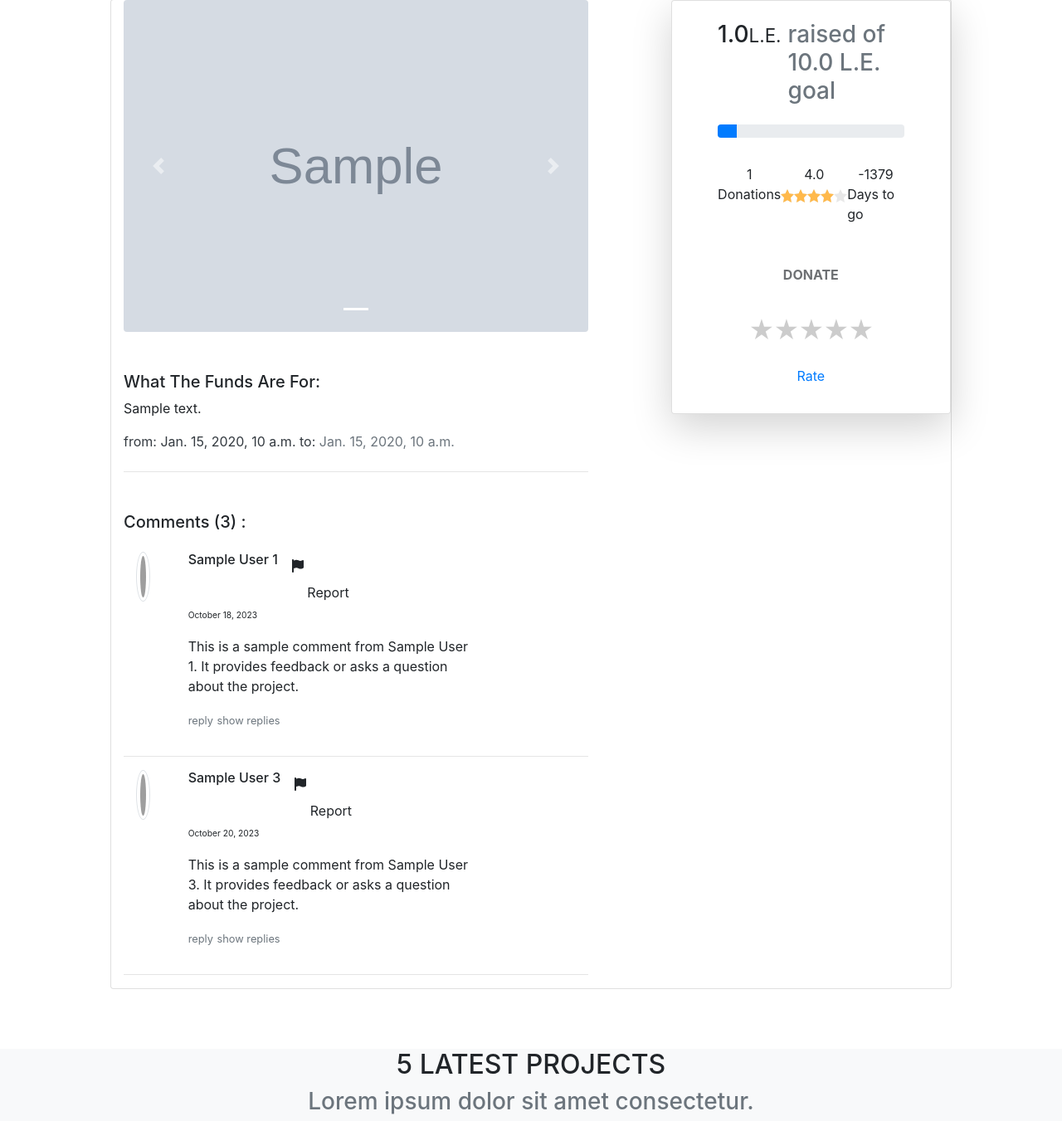
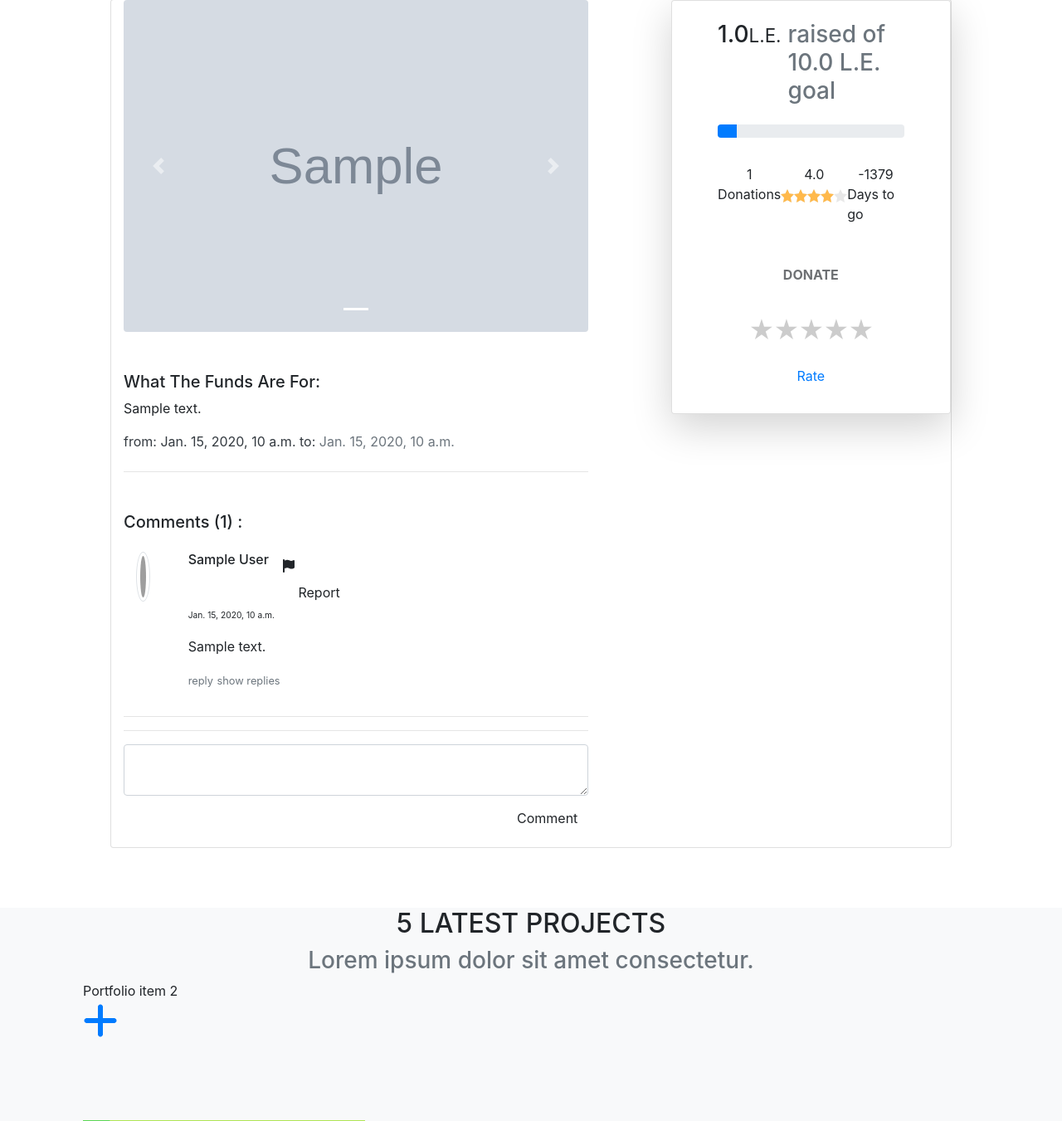
Before and after one commit to enasMetwaly/crowd_funding, a Django app: page /main/details/1 in a window 1280 px wide; the page is wider, and only the part inside the window is pictured. Shown: the part 379-1730 px from the top of that part at 83% size. Run offline with Django 4.2, Linux system fonts and the light colour scheme; tables that the repository leaves empty hold one stand-in row (values such as "Sample post"); grey boxes marked "Sample" are stand-in pictures; some libraries are stand-ins or nearby versions; grey boxes are pictures that could not be loaded.

Commit message:
adding commints and replies

```diff
--- a/mainproject/models.py
+++ b/mainproject/models.py
@@ -1,8 +1,5 @@
 from django.db import models
-from django.contrib.auth.models import User
 from django.conf import settings
-# from apps.authentication.models import Register
-from django.contrib.auth.models import User
 
 class Tag(models.Model):
     name=models.CharField(max_length=100)
@@ -27,9 +24,6 @@ class Project(models.Model):
     start_time=models.DateTimeField()
     end_time=models.DateTimeField()
     tags=models.ManyToManyField(Tag,null=True, blank=True)
-    # tag =
-
-    # images=models.ManyToManyField('Pictures')
     catogrey=models.ForeignKey(Catogrey , on_delete=models.CASCADE, blank=True, null=True)
 
 
--- a/mainproject/templates/mainproject/details.html
+++ b/mainproject/templates/mainproject/details.html
@@ -58,9 +58,10 @@
                 <span class="text-sm text-dark"> to: </span>{{project.end_time}}</p>
 
               <hr class="my-4" />
-
-              <h5 class="mt-5">Comments (3) :</h5>
+              <!-- Comments -->
+              <h5 class="mt-5">Comments ({{ comments|length }}) :</h5>
               <ul class="list-unstyled mt-4">
+                {%for comment in comments%}
                 <li class="">
                   <div class="comment d-flex">
                     <div class="col-md-1">
@@ -68,10 +69,12 @@
                     </div>
                     <div class="col-md-8 mx-3">
                       <h6 class="comment-header mb-0 d-flex">
-                        Sample User 1
+                        {{ comment.user|title }}
                         <div class="">
+
                           <!-- Report Comment -->
-                          <form action="#" method="POST" class="mx-3">
+                          <form action="{% url 'create_comment_report' comment.id %}" method="POST" class="mx-3">
+                            {%csrf_token%}
                             <button type="submit" class="btn btn-transparent shadow-none text-center mt-2 p-0"><i
                                 class="fa-solid fa-flag"></i>
                               Report
@@ -80,31 +83,33 @@
                         </div>
                       </h6>
                       <p class="comment-time">
-                        <small><small>October 18, 2023</small></small>
+                        <small><small>{{ comment.created_at }}</small></small>
                       </p>
                       <p class="comment-content">
-                        This is a sample comment from Sample User 1. It provides feedback or asks a question about the project.
+                        {{comment.comment}}
                       </p>
                       <p>
                         <a class="text-decoration-underline text-secondary" data-toggle="collapse"
-                          href="#collapseExample1add_replies" role="button" aria-expanded="false"
+                          href="#collapseExample1add_replies{{ forloop.counter }}add_replies" role="button" aria-expanded="false"
                           aria-controls="collapseExample"><small>reply</small></a>
 
                         <a class="text-decoration-underline text-secondary" data-toggle="collapse"
-                          href="#collapseExample1show_replies" role="button" aria-expanded="false"
+                          href="#collapseExample1show_replies{{ forloop.counter }}show_replies" role="button" aria-expanded="false"
                           aria-controls="collapseExample"><small>show replies</small></a>
                       </p>
-                      <div class="collapse" id="collapseExample1add_replies">
-                        <form class="d-flex flex-column align-items-end" method="post" action="#">
-                          <textarea id="" name="reply1" rows="2" class="col-md-12 form-control"></textarea>
-                          <button type="submit" class="btn bg-gradient-light w-20 mt-2">
-                            reply
-                          </button>
+                      <div class="collapse" id="collapseExample1add_replies{{ forloop.counter }}add_replies">
+                        <form action="{% url 'create_comment_reply' comment.id %}" method="POST" class="mx-3">
+                            {% csrf_token %}
+                            <textarea id="replyTextArea{{ forloop.counter }}" name="reply" rows="2" class="col-md-12 form-control"></textarea>
+                            <button type="submit" class="btn bg-gradient-light w-20 mt-2">Reply</button>
                         </form>
-                      </div>
-                      <div class="collapse" id="collapseExample1show_replies">
+                    </div>
+
+                      <div class="collapse" id="collapseExample1show_replies{{ forloop.counter }}show_replies">
                         <hr class="my-0" />
                         <ul class="list-unstyled mt-1">
+                          {%for reply in replies%}
+                          {%if reply.comment_id == comment.id %}
                           <li class=" mt-1">
                             <div class="comment d-flex">
                               <div class="col-md-1">
@@ -112,91 +117,37 @@
                               </div>
                               <div class="col-md-8 mx-3">
                                 <h6 class="comment-header mb-0">
-                                  Sample User 2
+                                  {{ reply.user|title }}
                                 </h6>
                                 <p class="comment-time">
-                                  <small><small>October 19, 2023</small></small>
+                                  <small><small>{{ reply.created_at }}</small></small>
                                 </p>
                                 <p class="comment-content">
-                                  This is a sample reply from Sample User 2 to Sample User 1's comment. It provides additional information.
+                                  {{reply.reply}}
                                 </p>
                               </div>
                             </div>
                           </li>
+                          {%else%}
+                          {%endif%}
+                          {%endfor%}
                         </ul>
                       </div>
                     </div>
                   </div>
                   <hr />
                 </li>
-                <li class="">
-                  <div class="comment d-flex">
-                    <div class="col-md-1">
-                      <img class="rounded-circle img-thumbnail" src="sample-user3.jpg" style="width: 60px;height:60px;"/>
-                    </div>
-                    <div class="col-md-8 mx-3">
-                      <h6 class="comment-header mb-0 d-flex">
-                        Sample User 3
-                        <div class="">
-                          <!-- Report Comment -->
-                          <form action="#" method="POST" class="mx-3">
-                            <button type="submit" class="btn btn-transparent shadow-none text-center mt-2 p-0"><i
-                                class="fa-solid fa-flag"></i>
-                              Report
-                            </button>
-                          </form>
-                        </div>
-                      </h6>
-                      <p class="comment-time">
-                        <small><small>October 20, 2023</small></small>
-                      </p>
-                      <p class="comment-content">
-                        This is a sample comment from Sample User 3. It provides feedback or asks a question about the project.
-                      </p>
-                      <p>
-                        <a class="text-decoration-underline text-secondary" data-toggle="collapse"
-                          href="#collapseExample2add_replies" role="button" aria-expanded="false"
-                          aria-controls="collapseExample"><small>reply</small></a>
+                {%endfor%}
+                <hr />
 
-                        <a class="text-decoration-underline text-secondary" data-toggle="collapse"
-                          href="#collapseExample2show_replies" role="button" aria-expanded="false"
-                          aria-controls="collapseExample"><small>show replies</small></a>
-                      </p>
-                      <div class="collapse" id="collapseExample2add_replies">
-                        <form class="d-flex flex-column align-items-end" method="post" action="#">
-                          <textarea id="" name="reply2" rows="2" class="col-md-12 form-control"></textarea>
-                          <button type="submit" class="btn bg-gradient-light w-20 mt-2">
-                            reply
-                          </button>
-                        </form>
-                      </div>
-                      <div class="collapse" id="collapseExample2show_replies">
-                        <hr class="my-0" />
-                        <ul class="list-unstyled mt-1">
-                          <li class=" mt-1">
-                            <div class="comment d-flex">
-                              <div class="col-md-1">
-                                <img class="rounded-circle img-thumbnail" src="sample-user1.jpg"  style="width: 40px;height:40px;" />
-                              </div>
-                              <div class="col-md-8 mx-3">
-                                <h6 class="comment-header mb-0">
-                                  Sample User 1
-                                </h6>
-                                <p class="comment-time">
-                                  <small><small>October 21, 2023</small></small>
-                                </p>
-                                <p class="comment-content">
-                                  This is a sample reply from Sample User 1 to Sample User 3's comment. It provides additional information.
-                                </p>
-                              </div>
-                            </div>
-                          </li>
-                        </ul>
-                      </div>
-                    </div>
-                  </div>
-                  <hr />
-                </li>
+                <form class="d-flex flex-column align-items-end" method="post"
+                  action="{% url 'create_comment' project.id %}">
+                  {% csrf_token %}
+                  <textarea id="" name="comment" rows="2" class="col-md-12 form-control"></textarea>
+                  <button type="submit" class="btn bg-gradient-light w-20 mt-2">
+                    Comment
+                  </button>
+                </form>
               </ul>
 
             </div>
--- a/mainproject/urls.py
+++ b/mainproject/urls.py
@@ -15,6 +15,13 @@ urlpatterns = [
     path('details/<int:id>',details_project, name ='detailsproject' ),
     path('details/<int:id>/donate',donate, name ='donate' ),
     path('aa',my_view, name ='my_view' ),
-     path('<int:id>/rate', rate, name='project_rate'),
+    path('<int:id>/rate', rate, name='project_rate'),
+    path('<int:project_id>/comment', create_comment, name='create_comment'),
+
+    path('<int:project_id>/report', add_report, name='create_report'),
+
+    path('<int:comment_id>/report_comment', add_comment_report, name='create_comment_report'),
+
+    path('<int:comment_id>/reply', create_comment_reply, name='create_comment_reply'),
 
 ]
--- a/mainproject/views.py
+++ b/mainproject/views.py
@@ -86,6 +86,10 @@ def donate(request, id):
 def details_project(request, id):
     project = get_object_or_404(Project, id=id)
     user=getUser(request)
+    comments = project.comment_set.all()
+    new_report_form = Report_form()
+    reply = Reply_form()
+    replies = Reply.objects.all()
     donate = project.donation_set.all().aggregate(Sum("donation"))
     donations_count = len(project.donation_set.all())
     donation_average = (donate["donation__sum"] if donate["donation__sum"] else 0)*100/project.total_target
@@ -114,10 +118,23 @@ def details_project(request, id):
     if average_rating is None:
         average_rating = 0
     context={
-        'project': project,'donation': donate["donation__sum"] if donate["donation__sum"] else 0,
-        'donations': donations_count, 'check_target': project.total_target*.25, 'check_target': project.total_target*.25,
-        'days': days_diff,'rating': average_rating*20,'user_rating': user_rating,'rating_range': range(5, 0, -1),
-        'average_rating': average_rating,'donation_average': donation_average,'user': user,'rating': average_rating*20,
+          'user': user,
+          'days': days_diff,
+          'project': project,
+          'replies': replies,
+          'reply_form': reply,
+          'comments': comments,
+          'user_rating': user_rating,
+          'rating': average_rating*20,
+          'rating': average_rating*20,
+          'donations': donations_count,
+          'report_form': new_report_form,
+          'rating_range': range(5, 0, -1),
+          'average_rating': average_rating,
+          'donation_average': donation_average,
+          'check_target': project.total_target*.25,
+          'check_target': project.total_target*.25,
+          'donation': donate["donation__sum"] if donate["donation__sum"] else 0,
              }
     return render(request, 'mainproject/details.html', context)
 
@@ -193,3 +210,58 @@ def apply_rating(project, user, rating):
     else:
         Rate.objects.create(
             rate=rating, projcet_id=project.id, user_id=user)
+
+
+def create_comment(request, project_id):
+
+    user = getUser(request)
+    if request.method == "POST":
+        if request.POST['comment']:
+            comment = Comment.objects.create(
+                comment=request.POST['comment'],
+                project_id=project_id,
+                user_id=user.id
+            )
+            return redirect('detailsproject', project_id)
+    return render(request, "mainproject/details.html", project_id , context={"user":user})
+
+def create_comment_reply(request, comment_id):
+
+        user = getUser(request)
+        if request.method == "POST":
+            if request.POST['reply']:
+                project = Project.objects.all().filter(comment__id=comment_id)[0]
+
+                reply = Reply.objects.create(
+                    reply=request.POST['reply'],
+                    comment_id=comment_id,
+                    user_id=user.id
+                )
+                return redirect('detailsproject', project.id)
+        return render(request, "home/project-details.html", project.id)
+
+
+def add_report(request, project_id):
+    user = getUser(request)
+    my_project = Project.objects.get(id=project_id)
+    if request.method == "POST":
+        Project_Report.objects.create(
+            report='ip',
+            project=my_project,
+            user_id=user.id
+        )
+        return redirect('detailsproject', project_id)
+
+
+def add_comment_report(request, comment_id):
+    user = getUser(request)
+    my_comment = Comment.objects.get(id=comment_id)
+    project = Project.objects.all().filter(comment__id=comment_id)[0]
+
+    if request.method == "POST":
+        Comment_Report.objects.create(
+            report='ip',
+            comment=my_comment,
+            user_id=user.id
+        )
+        return redirect('detailsproject', project.id)
```
